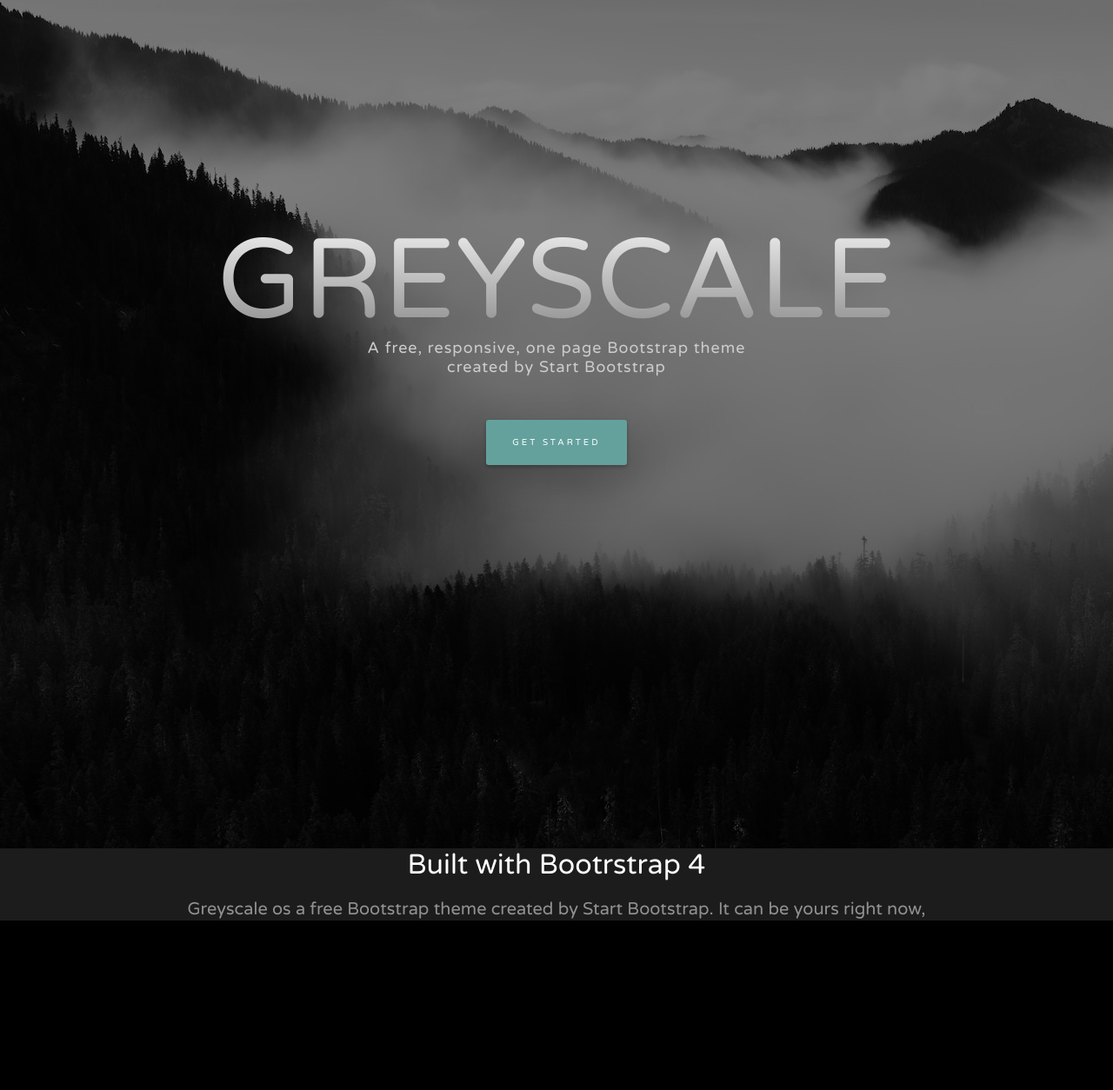
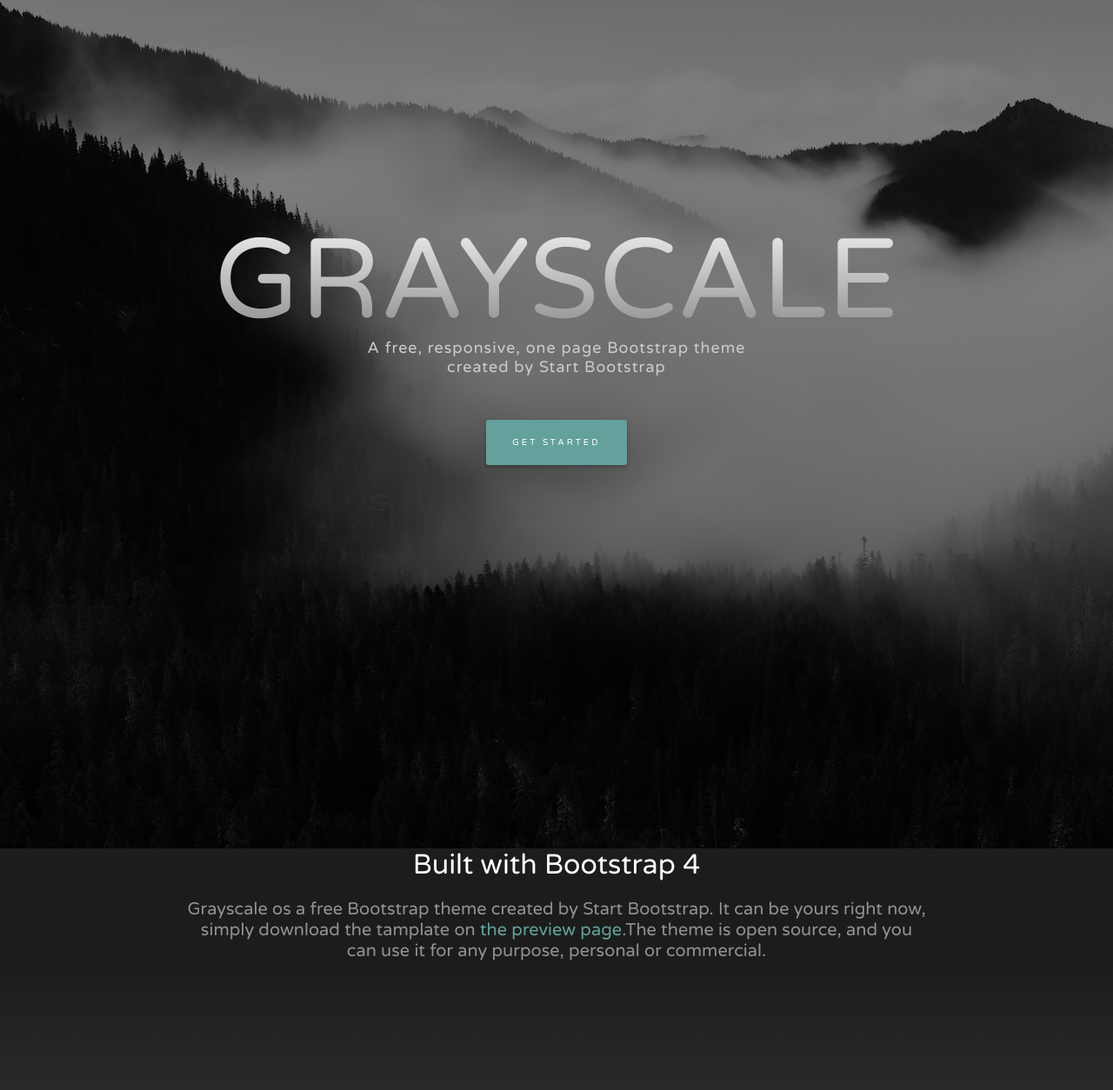
Before and after one commit to carlosfeliciojr/Heroway-Grayscale, a plain HTML site: page index.html in a window 1280 px wide. Shown: the part 212-1466 px from the top of the page at 87% size. Drawn offline with Linux system fonts and the light colour scheme.

Commit message:
corrigido nomes

```diff
--- a/index.html
+++ b/index.html
@@ -4,7 +4,7 @@
     <meta charset="UTF-8">
     <meta name="viewport" content="width=device-width, initial-scale=1.0">
     <link rel="stylesheet" href="css/index.css">
-    <title>Greyscale</title>
+    <title>Grayscale</title>
 </head>
 <body>
     <div class="section-greyscale">
@@ -22,7 +22,7 @@
                 </div>
             </nav>
             <div class="section-greyscale-content">
-                <h1>GREYSCALE</h1>
+                <h1>GRAYSCALE</h1>
                 <h2>A free, responsive, one page Bootstrap theme created by Start Bootstrap</h2>
                 <button class="btn-get-started">GET STARTED</button>
             </div>
@@ -30,9 +30,9 @@
     </div>
     <div class="section-build-with-bootstrap">
         <div class="text">
-            <h1>Built with Bootrstrap 4</h1>
+            <h1>Built with Bootstrap 4</h1>
             <div class="text-paragraph">
-                <h2>Greyscale os a free Bootstrap theme created by Start Bootstrap. It can be yours right now,
+                <h2>Grayscale os a free Bootstrap theme created by Start Bootstrap. It can be yours right now,
                     simply download the tamplate on <span>the preview page</span>.The theme is open
                     source, and you can use it for any purpose, personal or commercial.
                 </h2>
```
